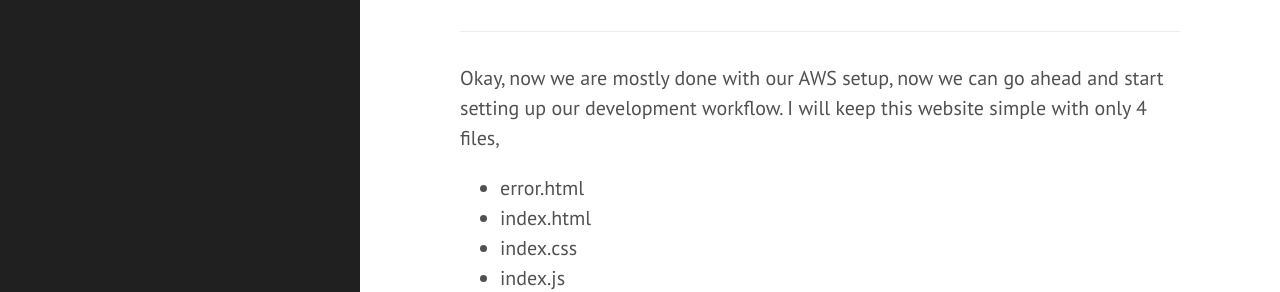
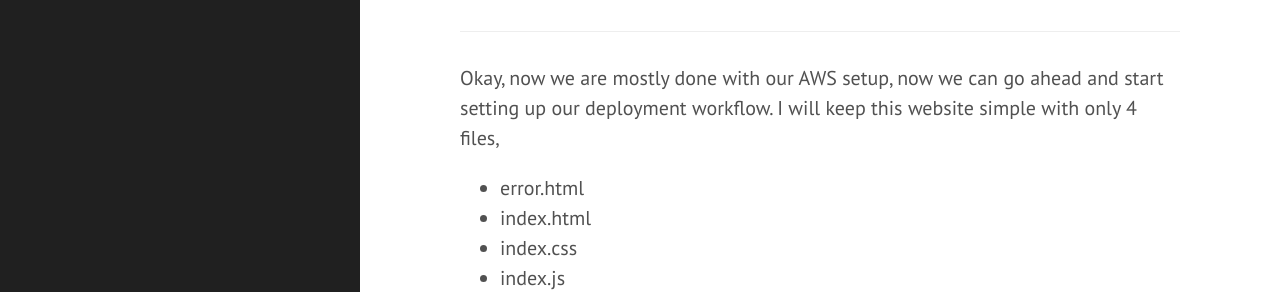
Before and after one commit to rusith/rusith.github.io, a Jekyll site: the page built from _posts/2019-08-14-building-a-website-on-s3.md, in a window 1280 px wide and 900 px high, scrolled down 11032 px. Shown: the part 195-487 px from the top of the window. Built offline with Jekyll 4.4.1, drawn with Linux system fonts in a browser that asks for light colours; nearby versions of some CDN libraries; comment, search, counter and statistics services are not loaded; some of the changed text lies outside the part shown.

Commit message:
changed development to deployment

```diff
--- a/_posts/2019-08-14-building-a-website-on-s3.md
+++ b/_posts/2019-08-14-building-a-website-on-s3.md
@@ -10,7 +10,7 @@ description: In this post, I am creating a website and host it on S3 and setup a
 <img style="display: block; margin-left:auto; margin-right: auto; max-width: 600px;" src="{{ site.url }}/public/post-data/2019-08-14-building-a-website-on-s3/banner.png">
 
 S3 supports static site hosting, In this post, I am going to show you how you can set up a website on S3 and configure
-a development workflow using Gitlab.
+a deployment workflow using Gitlab.
 
 What we can expect from the site that we gonna create?
 * It should be fast
@@ -229,7 +229,7 @@ This will take some time to get registered.
 
 ---
 
-Okay, now we are mostly done with our AWS setup, now we can go ahead and start setting up our development workflow.
+Okay, now we are mostly done with our AWS setup, now we can go ahead and start setting up our deployment workflow.
 I will keep this website simple with only 4 files,
 
 * error.html
```
